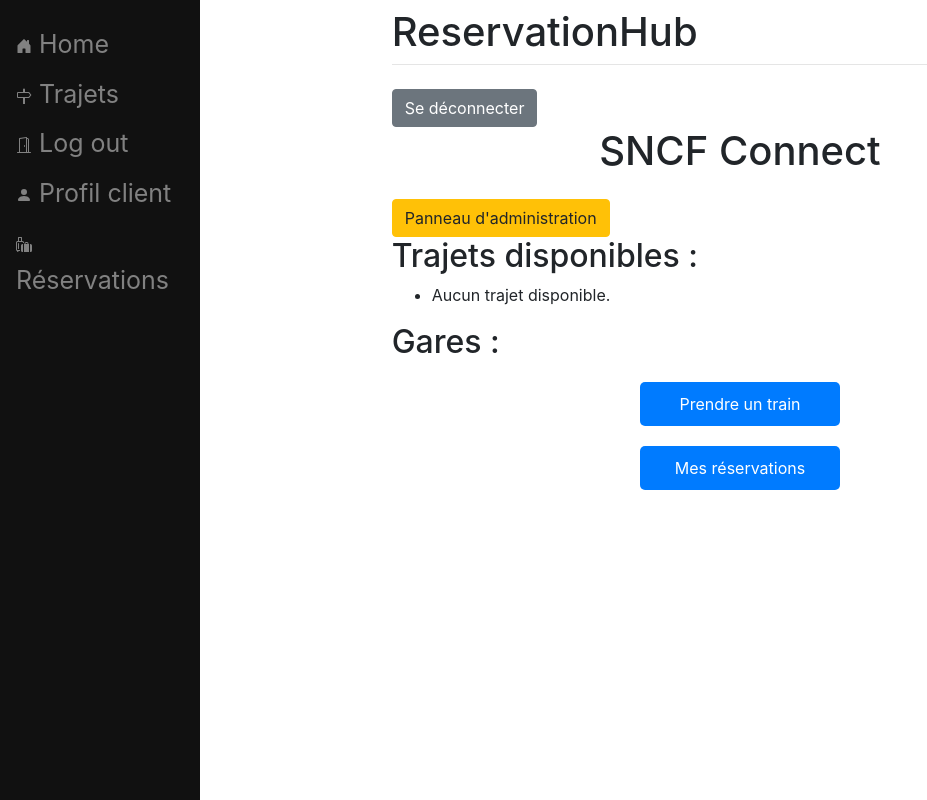
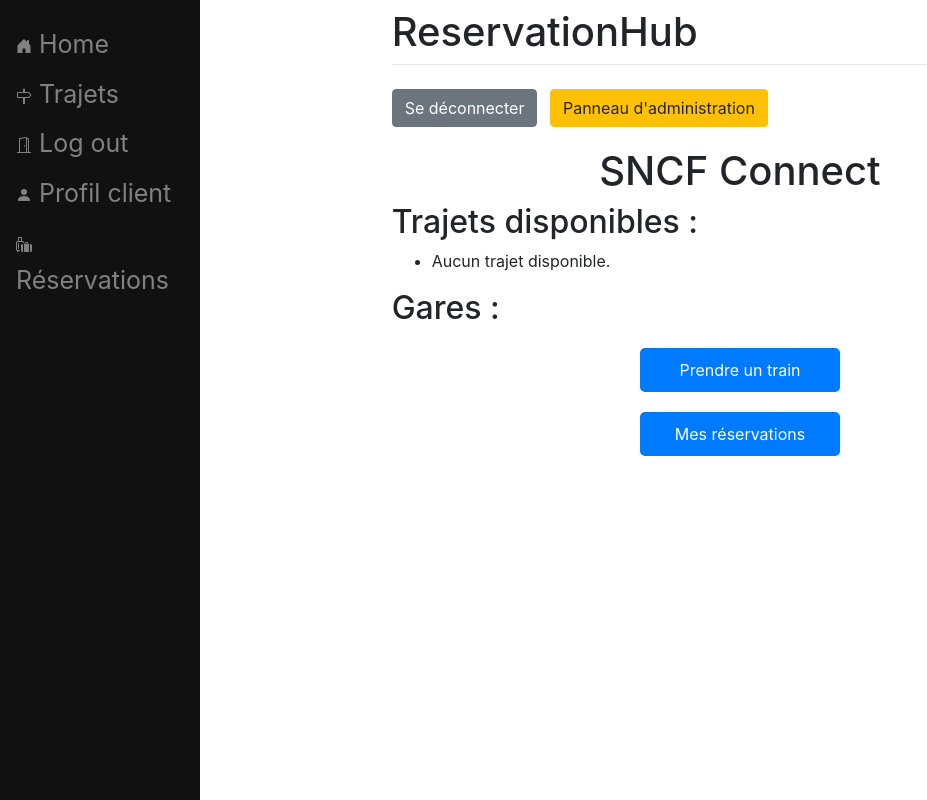
Before and after one commit to rayenehassan/reservations-rayene-hassan, a Django app: page /accueil_connecte/ in a window 1280 px wide. Shown: the whole page, without its empty margins (0-927 px from the left). Run offline with Django 4.2, Linux system fonts and the light colour scheme; the visitor is signed in with stand-in values (Sample User, id 1); data that the repository does not hold is empty.

Commit message:
homepage

```diff
--- a/reservations/reservationhub/templates/reservationhub/homepage_connecte.html
+++ b/reservations/reservationhub/templates/reservationhub/homepage_connecte.html
@@ -7,15 +7,20 @@ Accueil
 {%block content%}
 <head>
     <meta charset="UTF-8">
-    <a href="{% url 'reservationhub:accueil' %}" class="btn btn-secondary">Se déconnecter</a>
     <title>Accueil </title>
 </head>
 <body>
+    <div style="margin-bottom: 20px;">
+        <!-- Bouton "Se déconnecter" -->
+        <button type="button" class="btn btn-secondary mr-2" onclick="window.location.href='{% url 'reservationhub:accueil' %}'">Se déconnecter</button>
+
+        <!-- Bouton "Panneau d'administration" pour les superutilisateurs -->
+        {% if user.is_superuser %}
+        <button type="button" class="btn btn-warning" onclick="window.location.href='{% url 'reservationhub:recherche_reservations' %}'">Panneau d'administration</button>
+        {% endif %}
+    </div>
 
     <h1 style="text-align: center;">SNCF Connect</h1>
-    {% if user.is_superuser %}
-    <a href="{% url 'reservationhub:recherche_reservations' %}" class="btn btn-warning mt-3">Panneau d'administration</a>
-    {% endif %}
     <h2>Trajets disponibles :</h2>
     <ul>
         {% for trajet in trajets %}
```
